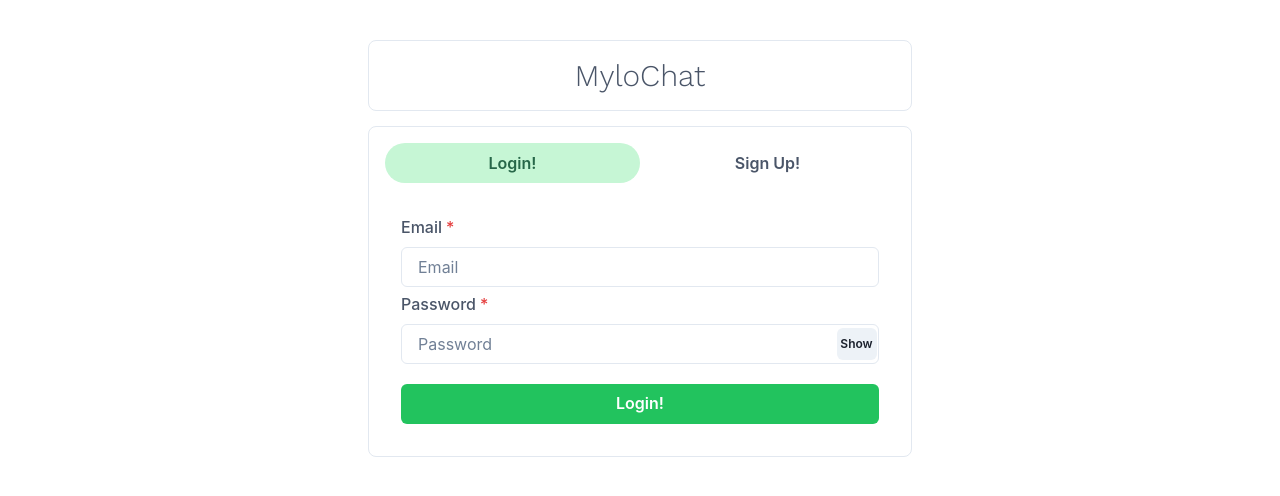
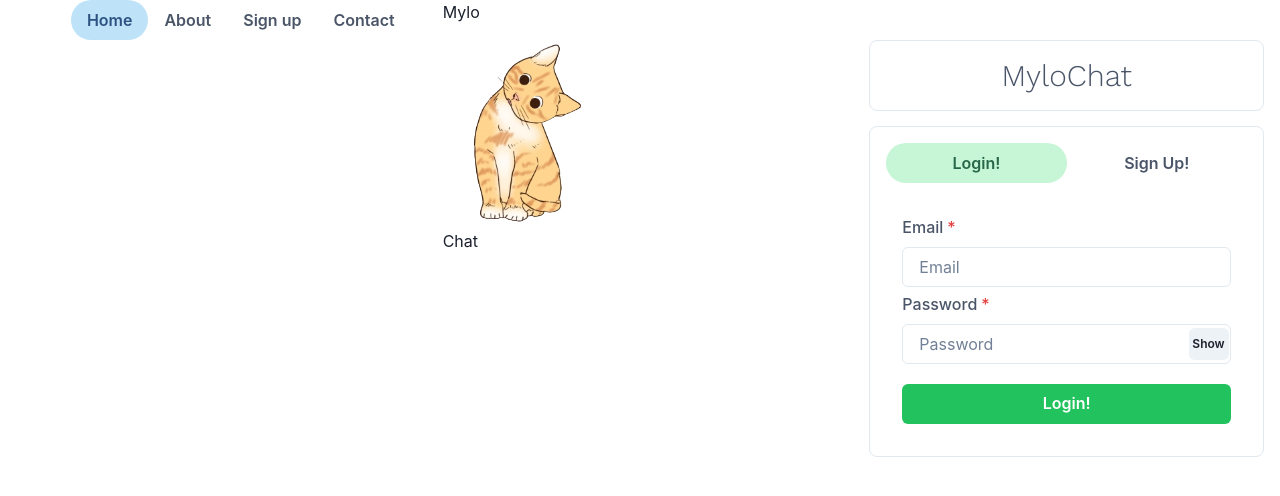
Before and after one commit to clacson95/message-app-prototype-Caleb, a React (Create React App) app in the folder client/: page / in a window 1280 px wide. Shown: the top 496 px of the page. Built offline with nearby package versions, Linux system fonts and the light colour scheme.

Commit message:
worked on Header.js and Nav.js

```diff
--- a/client/src/App.js
+++ b/client/src/App.js
@@ -2,13 +2,17 @@ import "./App.css";
 import { Route } from "react-router-dom";
 import Homepage from "./Pages/Homepage";
 import ChatPage from "./Pages/ChatPage";
+import Nav from "./components/Nav";
+import Header from "./components/Header";
 
 function App() {
   return (
-<div className="App">
-<Route path="/" component={Homepage} exact/>
-<Route path="/chats" component={ChatPage} />
-</div>
+    <div className="App">
+      <Nav />
+      <Header />
+      <Route path="/" component={Homepage} exact />
+      <Route path="/chats" component={ChatPage} />
+    </div>
   );
 }
 
--- /dev/null
+++ b/client/src/components/Header.js
@@ -0,0 +1,15 @@
+import React from "react";
+import { Container, Image, Box } from "@chakra-ui/react";
+import Headerimage from "../image/hero-mylo.png";
+
+function Header() {
+  return (
+    <Container width={"100%"}>
+      <Box boxSize="sm">
+        <h3>Mylo</h3><Image src={Headerimage} alt="Cat Header" /><h3>Chat</h3>
+      </Box>
+    </Container>
+  );
+}
+
+export default Header;
--- /dev/null
+++ b/client/src/components/Nav.js
@@ -0,0 +1,22 @@
+import React from "react";
+import { Container } from "@chakra-ui/react";
+import { Tabs, TabList, TabPanels, Tab, TabPanel } from "@chakra-ui/react";
+
+function Nav() {
+  return (
+    <Container width={"100%"}>
+      <Tabs align="end" variant="soft-rounded">
+        <TabList>
+          <Tab>Home</Tab>
+          <Tab>About</Tab>
+          <Tab>Sign up</Tab>
+          <Tab>Contact</Tab>
+        </TabList>
+
+
+      </Tabs>
+    </Container>
+  );
+}
+
+export default Nav;
```
